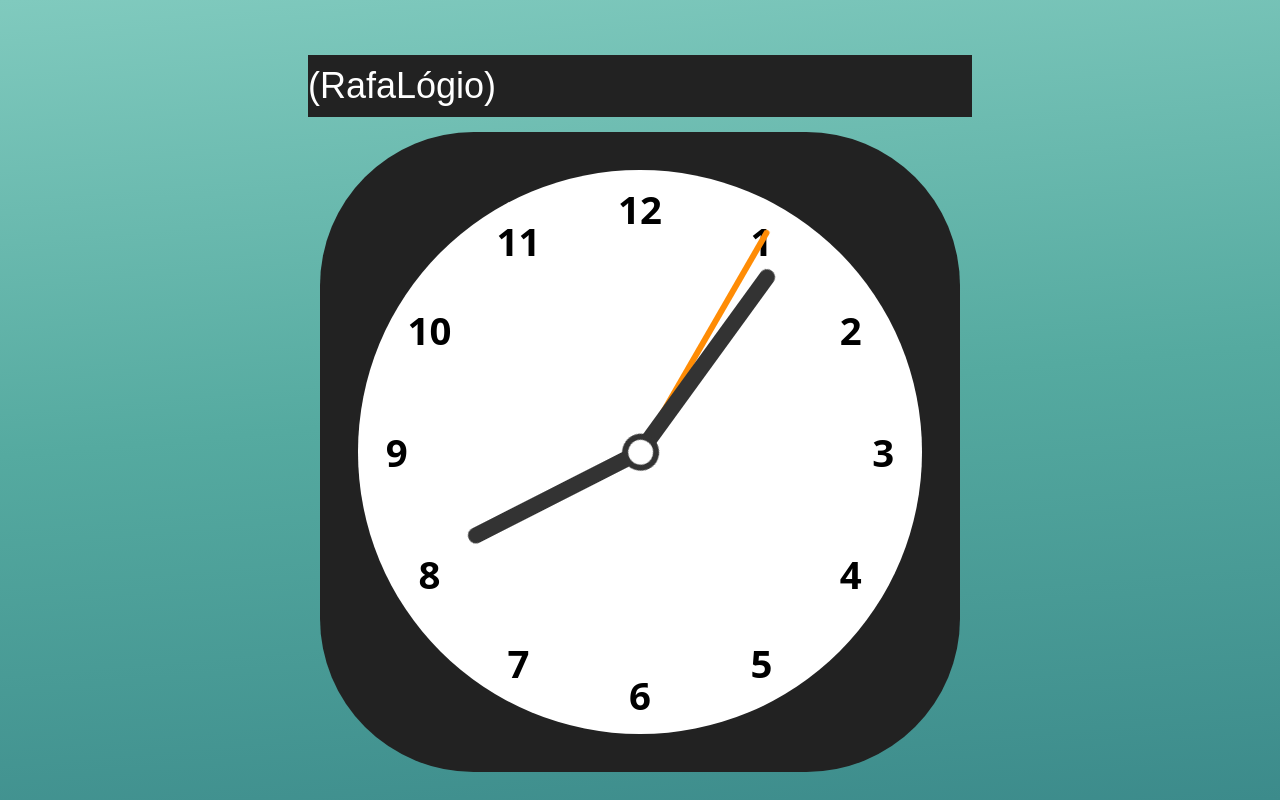
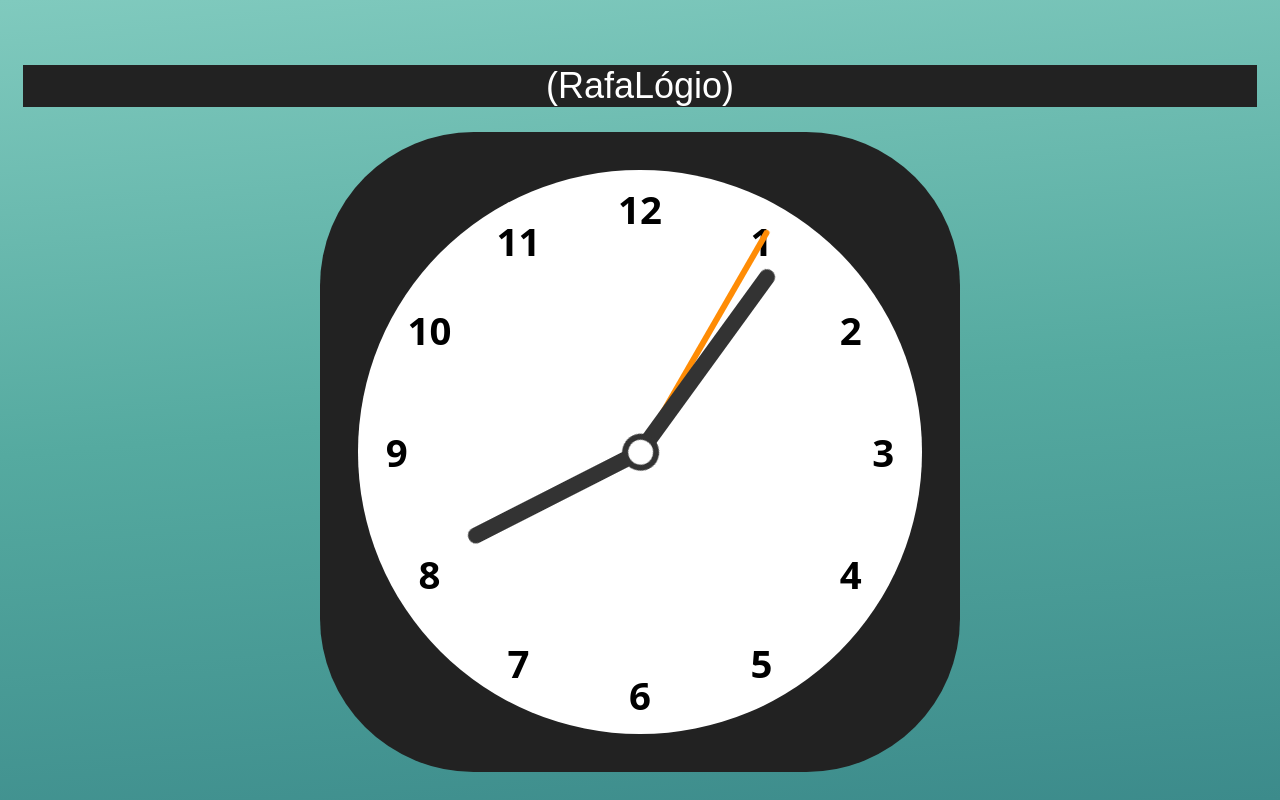
Before and after one commit to elandeol1969/projeto_relogio_online, a plain HTML site: page index.html in a window 1280 px wide. Drawn offline with Linux system fonts and the light colour scheme.

Commit message:
Quarta Versão do Relógio em 25/02/2024

```diff
--- a/style.css
+++ b/style.css
@@ -20,10 +20,14 @@
     /* place-content: center; */
     font-family: Arial, Helvetica, sans-serif;
     font-size: 36px;
+    padding: 10px 0px;
+    margin: 15px;
+
+}
+
+.cabecalho__titulo {
     background: #222;
-    padding: 10px 0px;
-    margin: 15px 300px;
-
+    text-align: center;
 }
 
 .clock-face {
```
